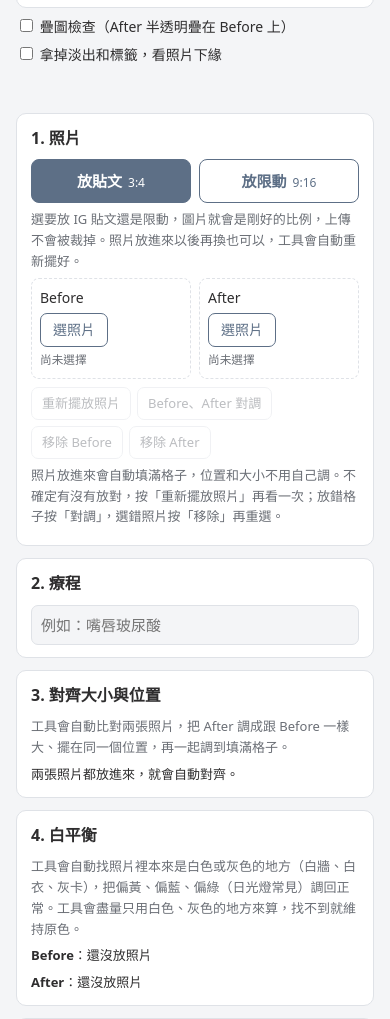
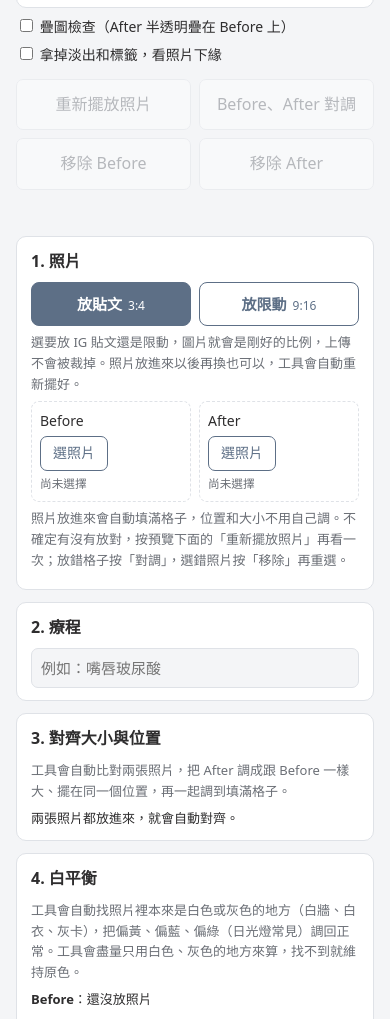
Before and after one commit to Jaruexep/ba-tool-test, a plain HTML site: page index.html in a window 390 px wide. Shown: the part 798-1817 px from the top of the page. Drawn offline with Linux system fonts and the light colour scheme; a web font is replaced by a local one.

Commit message:
BA 工具 2026.11.16-5：照片修正按鈕搬到預覽下方並放大，手機不跑版

```diff
--- a/assets/version.js
+++ b/assets/version.js
@@ -1,2 +1,2 @@
 // 工具與外框共用的版本號；換外框或改程式要發新版時改這裡（規則見 維護說明.md）
-window.TOOL_VERSION = '2026.11.16-4';
+window.TOOL_VERSION = '2026.11.16-5';
--- a/index.html
+++ b/index.html
@@ -47,6 +47,13 @@
       <label><input type="checkbox" id="optOnion"> 疊圖檢查（After 半透明疊在 Before 上）</label>
       <label><input type="checkbox" id="optRaw"> 拿掉淡出和標籤，看照片下緣</label>
     </div>
+    <div class="photo-fix">
+      <button type="button" class="ghost" id="rearrangePhotos">重新擺放照片</button>
+      <button type="button" class="ghost" id="swapPhotos">Before、After 對調</button>
+      <button type="button" class="ghost" data-remove="before">移除 Before</button>
+      <button type="button" class="ghost" data-remove="after">移除 After</button>
+    </div>
+    <p class="warn" id="orderWarn"></p>
     <p class="mode-msg" id="modeMsg"></p>
   </section>
 
@@ -72,14 +79,7 @@
           <small class="fname" data-fname="after">尚未選擇</small>
         </label>
       </div>
-      <div class="btn-row photo-fix">
-        <button type="button" class="ghost" id="rearrangePhotos">重新擺放照片</button>
-        <button type="button" class="ghost" id="swapPhotos">Before、After 對調</button>
-        <button type="button" class="ghost" data-remove="before">移除 Before</button>
-        <button type="button" class="ghost" data-remove="after">移除 After</button>
-      </div>
-      <p class="hint">照片放進來會自動填滿格子，位置和大小不用自己調。不確定有沒有放對，按「重新擺放照片」再看一次；放錯格子按「對調」，選錯照片按「移除」再重選。</p>
-      <p class="warn" id="orderWarn"></p>
+      <p class="hint">照片放進來會自動填滿格子，位置和大小不用自己調。不確定有沒有放對，按預覽下面的「重新擺放照片」再看一次；放錯格子按「對調」，選錯照片按「移除」再重選。</p>
       <p class="warn" id="coverWarn"></p>
     </div>
 
--- a/style.css
+++ b/style.css
@@ -182,8 +182,10 @@ dialog label.pick { flex-direction: column; }
 .slot-thumbs img { display: block; width: 100%; max-height: 180px; object-fit: contain; background: var(--bg); border-radius: 6px; }
 .slot-thumbs figcaption strong { display: block; color: var(--ink); font-size: 15px; margin-top: 4px; }
 #slotMenu { flex-wrap: wrap; }
-.photo-fix { margin-top: 8px; }
-.photo-fix button { font-size: 13px; padding: 5px 10px; }
+.photo-fix { display: grid; grid-template-columns: repeat(4, minmax(0, 1fr)); gap: 8px; margin-top: 12px; }
+.photo-fix button { font-size: 16px; padding: 12px 8px; color: var(--ink); }
+.photo-fix button:disabled { color: var(--muted); }
+#orderWarn:empty { display: none; }
 dialog menu { display: flex; justify-content: flex-end; gap: 8px; padding: 0; margin: 14px 0 0; }
 @media (max-width: 900px) {
   .layout { grid-template-columns: minmax(0, 1fr); padding: 8px 16px 24px; }
@@ -191,4 +193,6 @@ dialog menu { display: flex; justify-content: flex-end; gap: 8px; padding: 0; ma
   .top { padding: 14px 16px 6px; }
   .stage { position: static; }
   #view { max-height: none; }
+  .photo-fix { grid-template-columns: repeat(2, minmax(0, 1fr)); }
+  .photo-fix button { font-size: clamp(13px, 4.2vw, 16px); padding: 12px 4px; white-space: nowrap; }
 }
```
Also changed, not shown: sw.js (+1 -1 lines).
